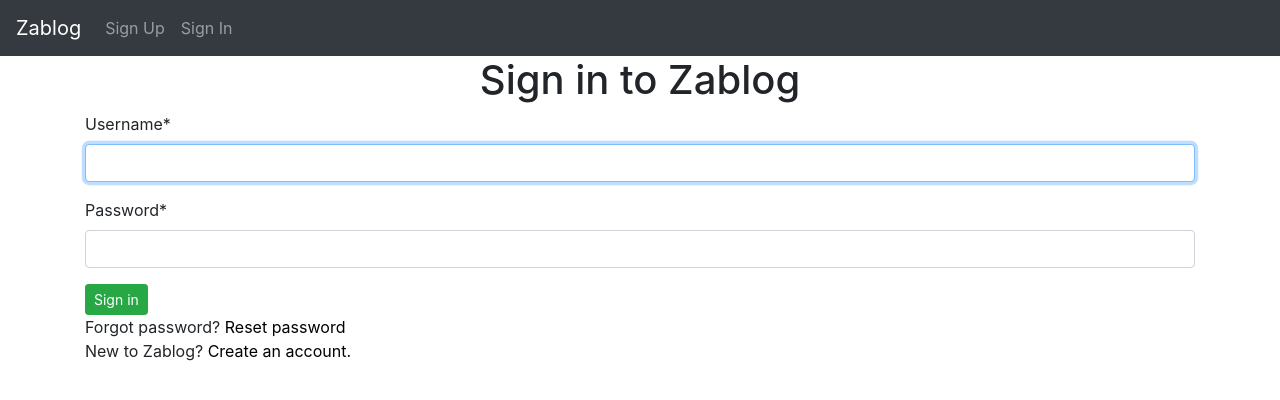
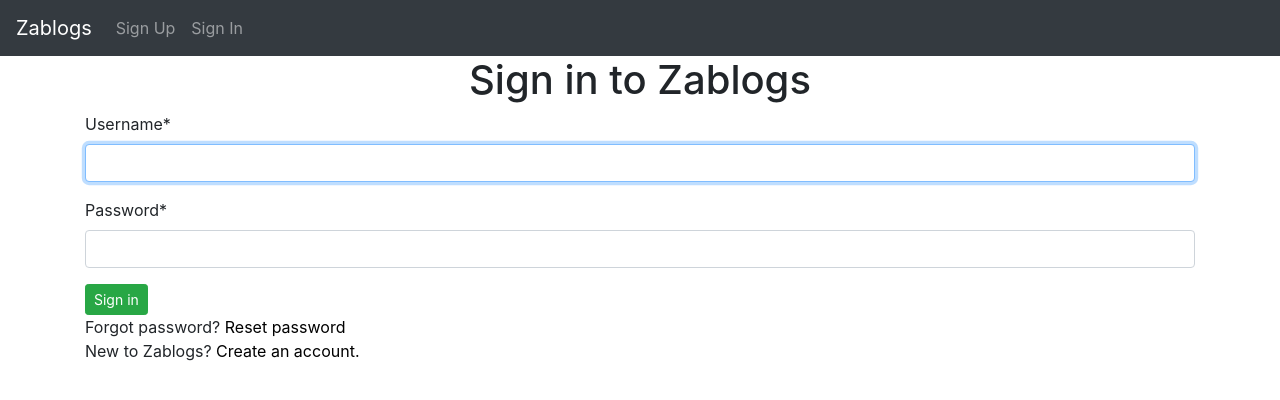
Before and after one commit to safwanvk/Zablogs, a Django app: page /login/ in a window 1280 px wide. Shown: the top 400 px of the page. Run offline with Django 3.2, Linux system fonts and the light colour scheme; some libraries are stand-ins or nearby versions.

Commit message:
Set Debug False & name changed

```diff
--- a/login/settings.py
+++ b/login/settings.py
@@ -23,9 +23,9 @@
 SECRET_KEY = 'f#_9@m=s3-#0m9m54nuas8cr_ge21v(ime+7)x4)s_1&fp0vu5'
 
 # SECURITY WARNING: don't run with debug turned on in production!
-DEBUG = True
+DEBUG = False
 
-ALLOWED_HOSTS = []
+ALLOWED_HOSTS = ['https://zablogs.herokuapp.com', 'localhost', '127.0.0.1']
 
 # Application definition
 
--- a/templates/accounts/base.html
+++ b/templates/accounts/base.html
@@ -6,14 +6,14 @@
     <meta charset="UTF-8">
      <meta name="viewport" content="width=device-width, initial-scale=1, shrink-to-fit=no">
 
-    <title>Zablog |{% block title %}      {% endblock title %}</title>
+    <title>Zablogs |{% block title %}      {% endblock title %}</title>
     <link rel="stylesheet" href="https://stackpath.bootstrapcdn.com/bootstrap/4.5.0/css/bootstrap.min.css" integrity="sha384-9aIt2nRpC12Uk9gS9baDl411NQApFmC26EwAOH8WgZl5MYYxFfc+NcPb1dKGj7Sk" crossorigin="anonymous">
     <link rel="stylesheet" href="{% static 'css/style.css' %}">
 </head>
 <body>
 
             <nav class="navbar navbar-expand-lg navbar-dark bg-dark">
-                <a href="" class="navbar-brand">Zablog</a>
+                <a href="" class="navbar-brand">Zablogs</a>
                 <button class="navbar-toggler" type="button" data-toggle="collapse" data-target="#navbarSupportedContent" aria-controls="navbarSupportedContent" aria-expanded="false" aria-label="Toggle navigation">
                 <span class="navbar-toggler-icon"></span>
                 </button>
--- a/templates/accounts/home.html
+++ b/templates/accounts/home.html
@@ -4,7 +4,7 @@
 {% if user.is_authenticated %}
 <h3>Hi {{ request.user.username }} welcome.</h3>
 {% else %}
-<h3>Hi Welcome to Zablog. pls <a href="{% url 'login' %}">Sign in</a> </h3>
+<h3>Hi Welcome to Zablogs. pls <a href="{% url 'login' %}">Sign in</a> </h3>
 {% endif %}
 
 {% endblock content %}
--- a/templates/accounts/register.html
+++ b/templates/accounts/register.html
@@ -4,7 +4,7 @@
 {% block content %}
 
 <div class="container">
-    <center>Join Zablog</center>
+    <center>Join Zablogs</center>
     <center><h1>Create your account</h1></center>
 
 <form method="POST">
--- a/templates/registration/login.html
+++ b/templates/registration/login.html
@@ -5,14 +5,14 @@
 
 <div class="container">
 
-    <center><h1>Sign in to Zablog</h1></center>
+    <center><h1>Sign in to Zablogs</h1></center>
 
 <form method="POST">
     {% csrf_token %}
     {{ form|crispy }}
     <input type="Submit" class="btn btn-success btn-sm" value="Sign in"><br>
     Forgot password? <a href="{% url 'password_reset' %}" >Reset password</a><br>
-    New to Zablog? <a href="{% url 'register' %}" >Create an account. </a>
+    New to Zablogs? <a href="{% url 'register' %}" >Create an account. </a>
 </form>
 </div>
 {% endblock content %}
--- a/templates/registration/password_reset_email.html
+++ b/templates/registration/password_reset_email.html
@@ -7,4 +7,4 @@
 window instead.
 
 Sincerely,
-The Zablog Team
+The Zablogs Team
--- a/templates/registration/password_reset_subject.txt
+++ b/templates/registration/password_reset_subject.txt
@@ -1 +1 @@
-Zablog password reset
+Zablogs password reset
```
